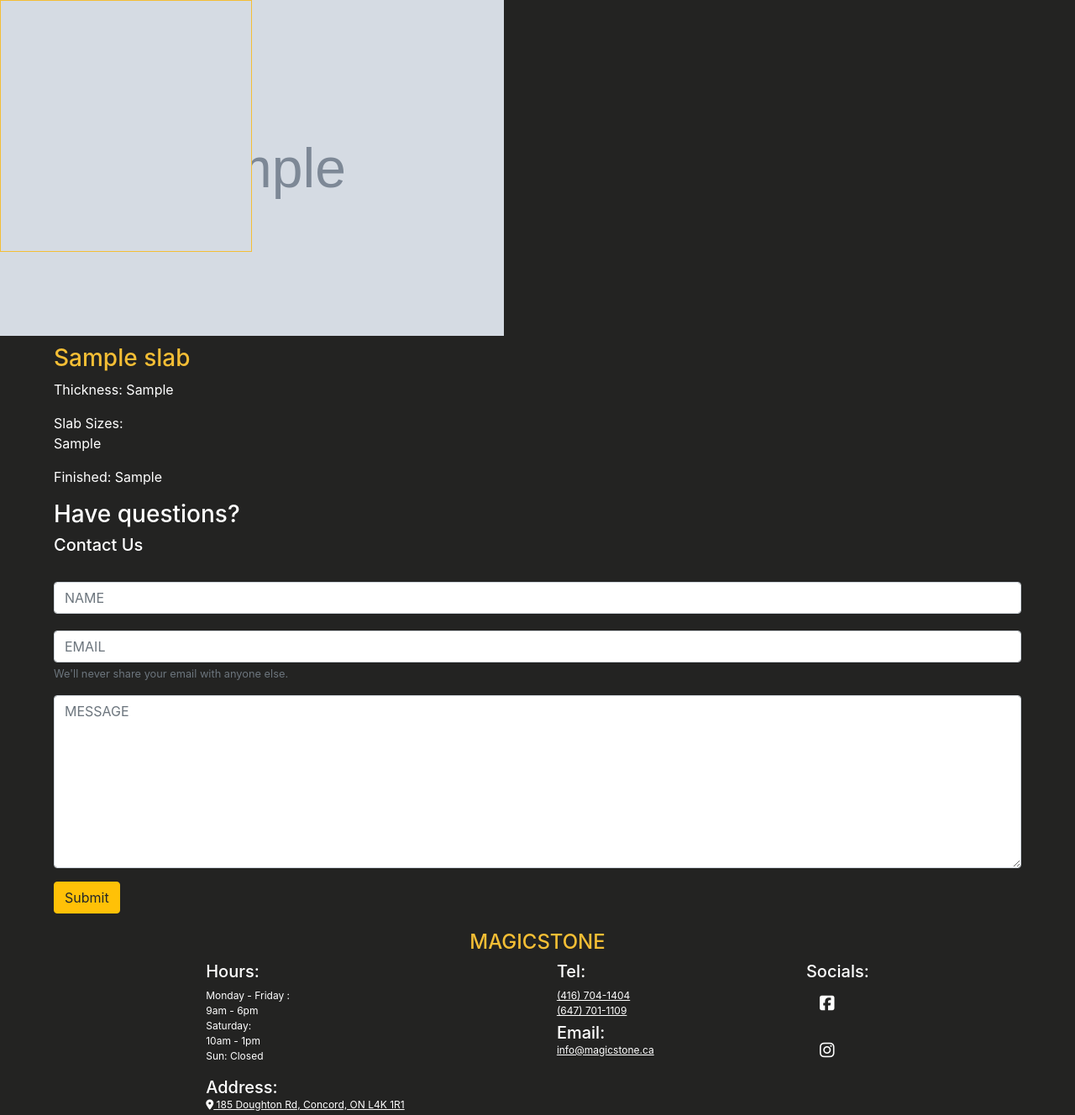
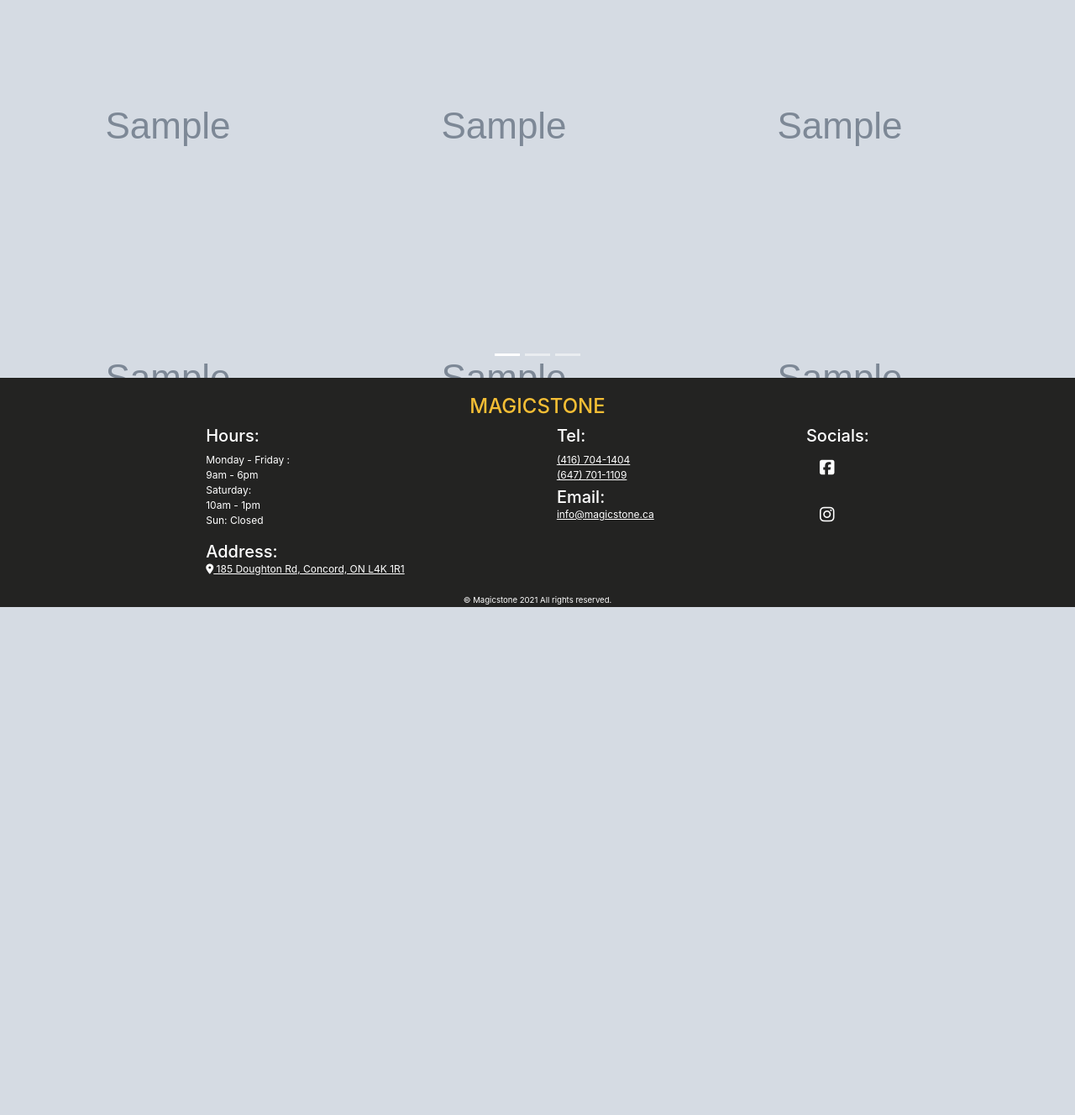
Before and after one commit to KirillKriachenko/magicstone-django, a Django app: page /slabs/1/1/1 in a window 1280 px wide. Shown: the part 80-1408 px from the top of the page at 84% size. After the commit the page ends 803 px from the top, so only its background shows below. Run offline with Django 3.2, Linux system fonts and the light colour scheme; tables that the repository leaves empty hold one stand-in row (values such as "Sample post"); grey boxes marked "Sample" are stand-in pictures; style sheets or scripts are compiled from the project's sources; some libraries are stand-ins or nearby versions.

Commit message:
sink page styles

```diff
--- a/slabs/templates/slabs/slab.html
+++ b/slabs/templates/slabs/slab.html
@@ -24,150 +24,150 @@
             </script>
         {% else %}
             <div class="slab-main-page">
-                <div class="img-magnifier-container">
-                    <img id="myimage" src="{{ slab.slab_image.url }}" width="600" height="400">
-                </div>
-                {#                <div class="carousel slide" data-ride="carousel">#}
-                {#                    <ol class="carousel-indicators">#}
-                {#                        <li data-target="#carouselExampleIndicators" data-slide-to="0" class="active"></li>#}
-                {#                        <li data-target="#carouselExampleIndicators" data-slide-to="1"></li>#}
-                {#                        <li data-target="#carouselExampleIndicators" data-slide-to="2"></li>#}
-                {#                    </ol>#}
-                {#                    <div class="carousel-inner" role="listbox">#}
-                {#                        {% if slab.slab_image %}#}
-                {#                            <div class="carousel-item active">#}
-                {#                                <div class="d-flex align-items-center justify-content-center min-vh-100 corousel-div"#}
-                {#                                     style="background-image: url({{ slab.slab_image.url }})">#}
-                {#                                    <!--                <h1 class="display-1">ONE</h1>-->#}
-                {#                                    <!--                <img src="/src/img/pic1.jpg" style="position: absolute; z-index: 500;">-->#}
-                {#                                </div>#}
-                {##}
-                {#                            </div>#}
-                {#                        {% endif %}#}
-                {#                        {% if slab.slab_close_image %}#}
-                {#                            <div class="carousel-item">#}
-                {#                                <div class="d-flex align-items-center justify-content-center min-vh-100 corousel-div"#}
-                {#                                     style="background-image: url({{ slab.slab_close_image.url }})">#}
-                {#                                    <!--                <img src="/src/img/pic3.jpg">-->#}
-                {#                                </div>#}
-                {#                            </div>#}
-                {#                        {% endif %}#}
-                {#                        {% if slab_works %}#}
-                {#                            {% for example in slab_works %}#}
-                {#                                <div class="carousel-item">#}
-                {#                                    <div class="d-flex align-items-center justify-content-center min-vh-100 corousel-div"#}
-                {#                                         style="background-image: url({{ example.image.url }})">#}
-                {#                                        <!--                <img src="/src/img/pic2.jpg">-->#}
-                {#                                    </div>#}
-                {#                                </div>#}
-                {#                            {% endfor %}#}
-                {#                        {% endif %}#}
-                {#                    </div>#}
-                {#                </div>#}
-            </div>
-            <div class="slab-description">
-                <h3 class="text-left" style="color: #f4be35; margin-top: 10px;">{{ slab.title }}</h3>
-                <p class="card-text" style="margin-left: 5%;">Thickness: {{ slab.slab_thikness }}</p>
-                <p class="card-text" style="margin-left: 5%;">Slab Sizes: <br/> {{ slab.slab_size }}</p>
-                {% if slab.slab_finish %}
-                    <p class="card-text" style="margin-left: 5%;">Finished: {{ slab.slab_finish }}</p>{% endif %}
-                <div class="contact-us">
-                    <h3 class="text-left">Have questions?</h3>
-                    <h5 class="text-left">Contact Us</h5>
-                    <br/>
-                    <form method="post">{% csrf_token %}
-                        <div class="form-group">
-                            {#                <label for="exampleInputEmail1">Name</label>#}
-                            <input type="text" name="name" class="form-control" id="nameInput" placeholder="NAME">
-                            <input style="margin-top: 20px" name="email" type="email" class="form-control"
-                                   id="emailInput"
-                                   placeholder="EMAIL">
-                            <small id="emailHelp" class="form-text text-muted">We'll never share your email with anyone
-                                else.</small>
-                        </div>
-                        <div class="form-group">
-                            <textarea rows="8" class="form-control" name="message" id="messageInput"
-                                      placeholder="MESSAGE"></textarea>
-                        </div>
+{#                <div class="img-magnifier-container">#}
+{#                    <img id="myimage" src="{{ slab.slab_image.url }}" width="600" height="400">#}
+{#                </div>#}
+                <div class="carousel slide" data-ride="carousel">
+                    <ol class="carousel-indicators">
+                        <li data-target="#carouselExampleIndicators" data-slide-to="0" class="active"></li>
+                        <li data-target="#carouselExampleIndicators" data-slide-to="1"></li>
+                        <li data-target="#carouselExampleIndicators" data-slide-to="2"></li>
+                    </ol>
+                    <div class="carousel-inner" role="listbox">
+                        {% if slab.slab_image %}
+                            <div class="carousel-item active">
+                                <div class="d-flex align-items-center justify-content-center min-vh-100 corousel-div"
+                                     style="background-image: url({{ slab.slab_image.url }})">
+                                    <!--                <h1 class="display-1">ONE</h1>-->
+                                    <!--                <img src="/src/img/pic1.jpg" style="position: absolute; z-index: 500;">-->
+                                </div>
 
-                        <button type="submit" class="btn btn-warning">Submit</button>
-                        <br/>
-                    </form>
+                            </div>
+                        {% endif %}
+                        {% if slab.slab_close_image %}
+                            <div class="carousel-item">
+                                <div class="d-flex align-items-center justify-content-center min-vh-100 corousel-div"
+                                     style="background-image: url({{ slab.slab_close_image.url }})">
+                                    <!--                <img src="/src/img/pic3.jpg">-->
+                                </div>
+                            </div>
+                        {% endif %}
+                        {% if slab_works %}
+                            {% for example in slab_works %}
+                                <div class="carousel-item">
+                                    <div class="d-flex align-items-center justify-content-center min-vh-100 corousel-div"
+                                         style="background-image: url({{ example.image.url }})">
+                                        <!--                <img src="/src/img/pic2.jpg">-->
+                                    </div>
+                                </div>
+                            {% endfor %}
+                        {% endif %}
+                    </div>
                 </div>
             </div>
+{#            <div class="slab-description">#}
+{#                <h3 class="text-left" style="color: #f4be35; margin-top: 10px;">{{ slab.title }}</h3>#}
+{#                <p class="card-text" style="margin-left: 5%;">Thickness: {{ slab.slab_thikness }}</p>#}
+{#                <p class="card-text" style="margin-left: 5%;">Slab Sizes: <br/> {{ slab.slab_size }}</p>#}
+{#                {% if slab.slab_finish %}#}
+{#                    <p class="card-text" style="margin-left: 5%;">Finished: {{ slab.slab_finish }}</p>{% endif %}#}
+{#                <div class="contact-us">#}
+{#                    <h3 class="text-left">Have questions?</h3>#}
+{#                    <h5 class="text-left">Contact Us</h5>#}
+{#                    <br/>#}
+{#                    <form method="post">{% csrf_token %}#}
+{#                        <div class="form-group">#}
+                            {#                <label for="exampleInputEmail1">Name</label>#}
+{#                            <input type="text" name="name" class="form-control" id="nameInput" placeholder="NAME">#}
+{#                            <input style="margin-top: 20px" name="email" type="email" class="form-control"#}
+{#                                   id="emailInput"#}
+{#                                   placeholder="EMAIL">#}
+{#                            <small id="emailHelp" class="form-text text-muted">We'll never share your email with anyone#}
+{#                                else.</small>#}
+{#                        </div>#}
+{#                        <div class="form-group">#}
+{#                            <textarea rows="8" class="form-control" name="message" id="messageInput"#}
+{#                                      placeholder="MESSAGE"></textarea>#}
+{#                        </div>#}
+{##}
+{#                        <button type="submit" class="btn btn-warning">Submit</button>#}
+{#                        <br/>#}
+{#                    </form>#}
+{#                </div>#}
+{#            </div>#}
         {% endif %}
     </div>
 
 
     {% include 'base/footer.html' %}
 
-    <script>
-        function magnify(imgID, zoom) {
-            var img, glass, w, h, bw;
-            img = document.getElementById(imgID);
-            /*create magnifier glass:*/
-            glass = document.createElement("DIV");
-            glass.setAttribute("class", "img-magnifier-glass");
-            /*insert magnifier glass:*/
-            img.parentElement.insertBefore(glass, img);
-            /*set background properties for the magnifier glass:*/
-            glass.style.backgroundImage = "url('" + img.src + "')";
-            glass.style.backgroundRepeat = "no-repeat";
-            glass.style.backgroundSize = (img.width * zoom) + "px " + (img.height * zoom) + "px";
-            bw = 3;
-            w = glass.offsetWidth / 2;
-            h = glass.offsetHeight / 2;
-            /*execute a function when someone moves the magnifier glass over the image:*/
-            glass.addEventListener("mousemove", moveMagnifier);
-            img.addEventListener("mousemove", moveMagnifier);
-            /*and also for touch screens:*/
-            glass.addEventListener("touchmove", moveMagnifier);
-            img.addEventListener("touchmove", moveMagnifier);
-
-            function moveMagnifier(e) {
-                var pos, x, y;
-                /*prevent any other actions that may occur when moving over the image*/
-                e.preventDefault();
-                /*get the cursor's x and y positions:*/
-                pos = getCursorPos(e);
-                x = pos.x;
-                y = pos.y;
-                /*prevent the magnifier glass from being positioned outside the image:*/
-                if (x > img.width - (w / zoom)) {
-                    x = img.width - (w / zoom);
-                }
-                if (x < w / zoom) {
-                    x = w / zoom;
-                }
-                if (y > img.height - (h / zoom)) {
-                    y = img.height - (h / zoom);
-                }
-                if (y < h / zoom) {
-                    y = h / zoom;
-                }
-                /*set the position of the magnifier glass:*/
-                glass.style.left = (x - w) + "px";
-                glass.style.top = (y - h) + "px";
-                /*display what the magnifier glass "sees":*/
-                glass.style.backgroundPosition = "-" + ((x * zoom) - w + bw) + "px -" + ((y * zoom) - h + bw) + "px";
-            }
-
-            function getCursorPos(e) {
-                var a, x = 0, y = 0;
-                e = e || window.event;
-                /*get the x and y positions of the image:*/
-                a = img.getBoundingClientRect();
-                /*calculate the cursor's x and y coordinates, relative to the image:*/
-                x = e.pageX - a.left;
-                y = e.pageY - a.top;
-                /*consider any page scrolling:*/
-                x = x - window.pageXOffset;
-                y = y - window.pageYOffset;
-                return {x: x, y: y};
-            }
-        }
-    </script>
-    <script>
-        magnify("myimage", 3);
-    </script>
+{#    <script>#}
+{#        function magnify(imgID, zoom) {#}
+{#            var img, glass, w, h, bw;#}
+{#            img = document.getElementById(imgID);#}
+{#            /*create magnifier glass:*/#}
+{#            glass = document.createElement("DIV");#}
+{#            glass.setAttribute("class", "img-magnifier-glass");#}
+{#            /*insert magnifier glass:*/#}
+{#            img.parentElement.insertBefore(glass, img);#}
+{#            /*set background properties for the magnifier glass:*/#}
+{#            glass.style.backgroundImage = "url('" + img.src + "')";#}
+{#            glass.style.backgroundRepeat = "no-repeat";#}
+{#            glass.style.backgroundSize = (img.width * zoom) + "px " + (img.height * zoom) + "px";#}
+{#            bw = 3;#}
+{#            w = glass.offsetWidth / 2;#}
+{#            h = glass.offsetHeight / 2;#}
+{#            /*execute a function when someone moves the magnifier glass over the image:*/#}
+{#            glass.addEventListener("mousemove", moveMagnifier);#}
+{#            img.addEventListener("mousemove", moveMagnifier);#}
+{#            /*and also for touch screens:*/#}
+{#            glass.addEventListener("touchmove", moveMagnifier);#}
+{#            img.addEventListener("touchmove", moveMagnifier);#}
+{##}
+{#            function moveMagnifier(e) {#}
+{#                var pos, x, y;#}
+{#                /*prevent any other actions that may occur when moving over the image*/#}
+{#                e.preventDefault();#}
+{#                /*get the cursor's x and y positions:*/#}
+{#                pos = getCursorPos(e);#}
+{#                x = pos.x;#}
+{#                y = pos.y;#}
+{#                /*prevent the magnifier glass from being positioned outside the image:*/#}
+{#                if (x > img.width - (w / zoom)) {#}
+{#                    x = img.width - (w / zoom);#}
+{#                }#}
+{#                if (x < w / zoom) {#}
+{#                    x = w / zoom;#}
+{#                }#}
+{#                if (y > img.height - (h / zoom)) {#}
+{#                    y = img.height - (h / zoom);#}
+{#                }#}
+{#                if (y < h / zoom) {#}
+{#                    y = h / zoom;#}
+{#                }#}
+{#                /*set the position of the magnifier glass:*/#}
+{#                glass.style.left = (x - w) + "px";#}
+{#                glass.style.top = (y - h) + "px";#}
+{#                /*display what the magnifier glass "sees":*/#}
+{#                glass.style.backgroundPosition = "-" + ((x * zoom) - w + bw) + "px -" + ((y * zoom) - h + bw) + "px";#}
+{#            }#}
+{##}
+{#            function getCursorPos(e) {#}
+{#                var a, x = 0, y = 0;#}
+{#                e = e || window.event;#}
+{#                /*get the x and y positions of the image:*/#}
+{#                a = img.getBoundingClientRect();#}
+{#                /*calculate the cursor's x and y coordinates, relative to the image:*/#}
+{#                x = e.pageX - a.left;#}
+{#                y = e.pageY - a.top;#}
+{#                /*consider any page scrolling:*/#}
+{#                x = x - window.pageXOffset;#}
+{#                y = y - window.pageYOffset;#}
+{#                return {x: x, y: y};#}
+{#            }#}
+{#        }#}
+{#    </script>#}
+{#    <script>#}
+{#        magnify("myimage", 3);#}
+{#    </script>#}
 {% endblock %}
```
